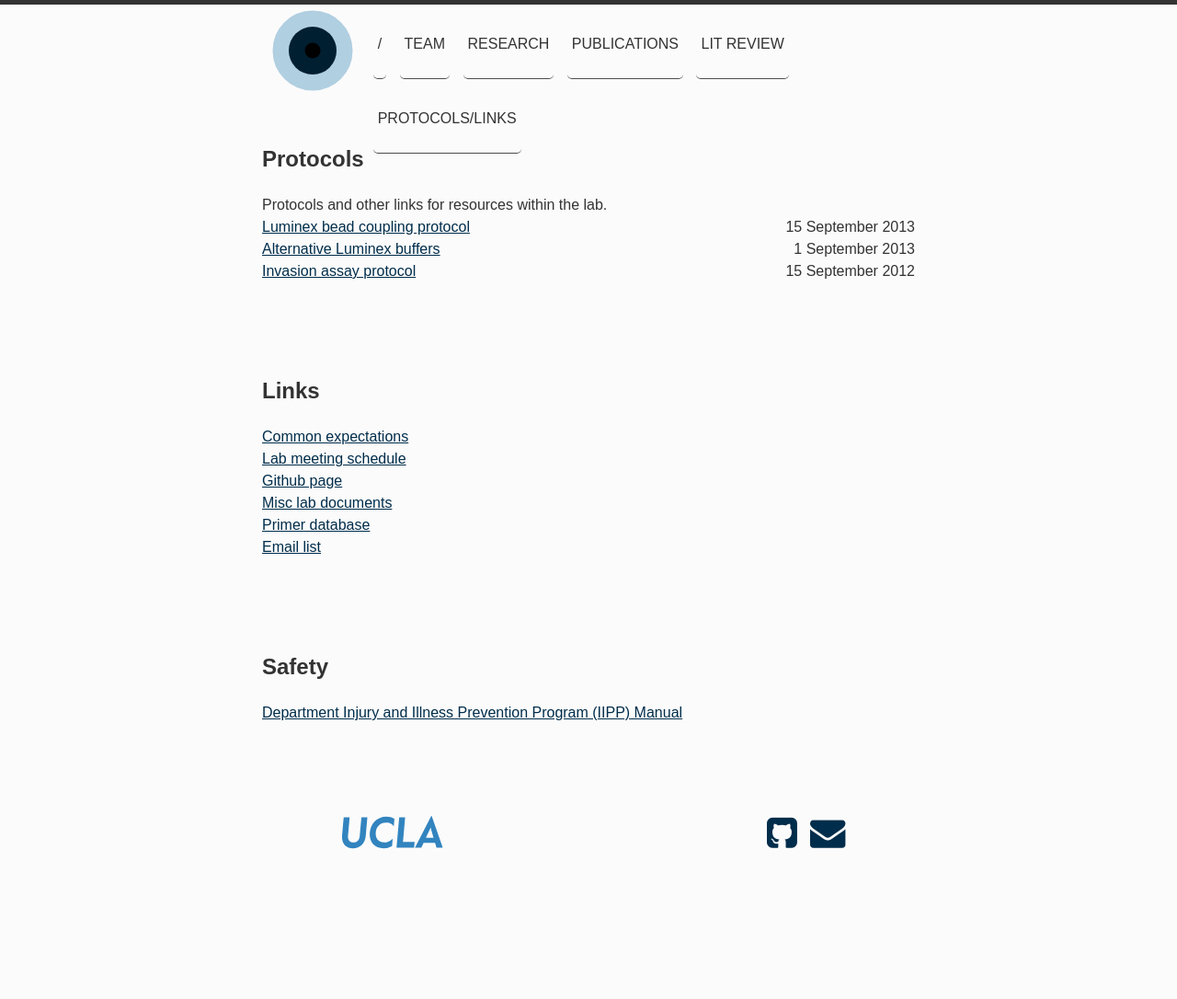
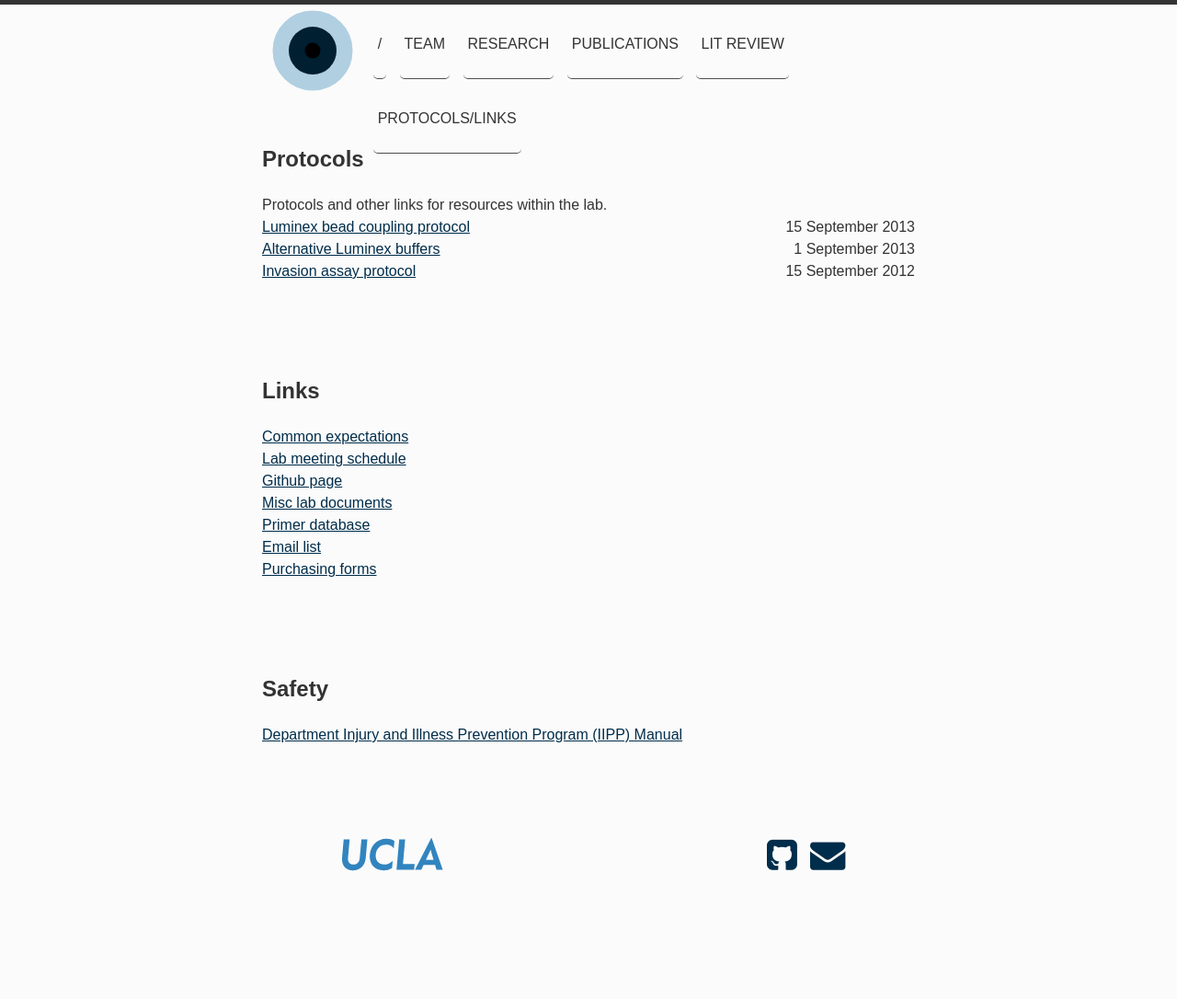
Before and after one commit to meyer-lab/asmlab.org, a Jekyll site: the page built from protocols.html, in a window 1280 px wide. Shown: the whole page at 92% size. Built offline with Jekyll 4.4.1, drawn with Linux system fonts in a browser that asks for light colours; some web fonts are replaced; comment, search, counter and statistics services are not loaded; before the commit the page ends 1062 px from its top, so only the background shows below that.

Commit message:
Add link to purchasing forms

```diff
--- a/protocols.html
+++ b/protocols.html
@@ -38,6 +38,8 @@ Protocols and other links for resources within the lab.
 
 <article class="row gutters"><a href="https://groups.mit.edu/webmoira/list/meyerlab" title="Email list" class="col span_8">Email list</a></article>
 
+<article class="row gutters"><a href="https://www.purchasing.ucla.edu/purchasing/Purchasing-forms" title="Purchasing forms" class="col span_8">Purchasing forms</a></article>
+
 </section>
 
 
```
